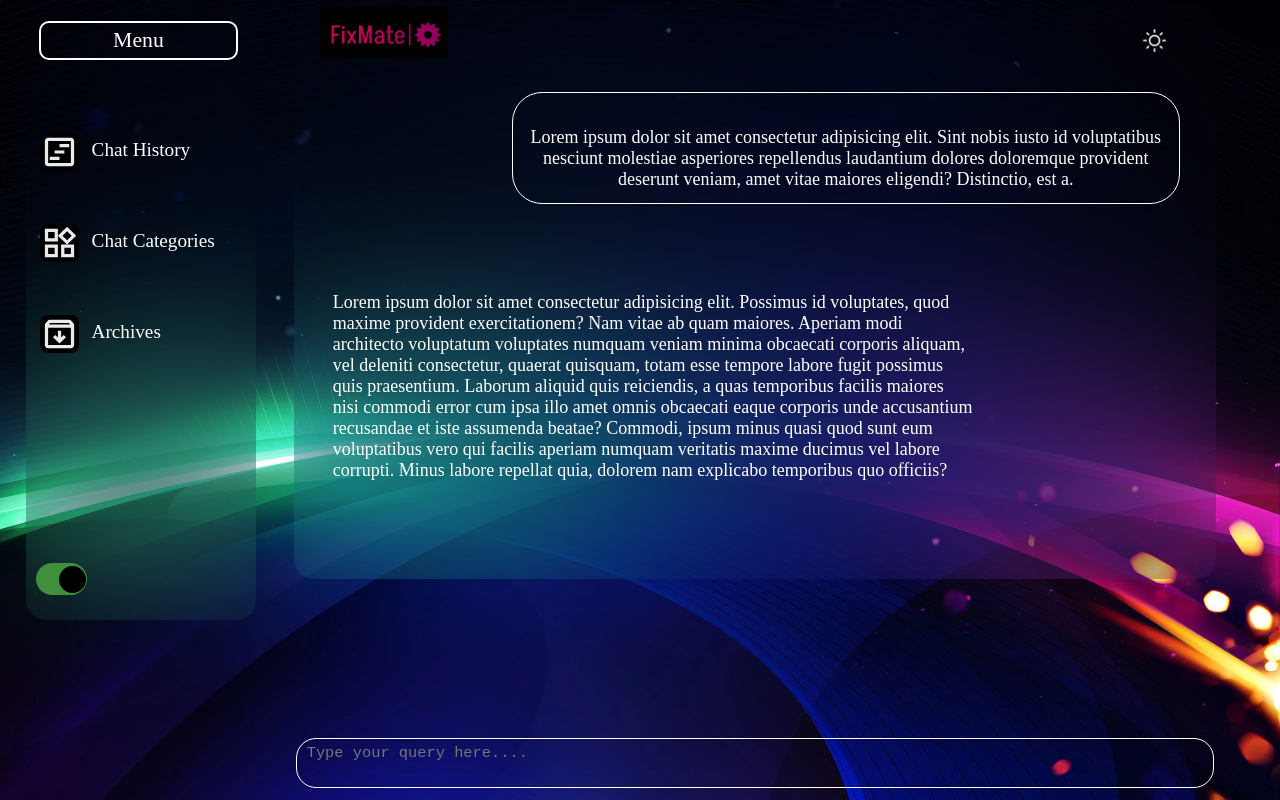
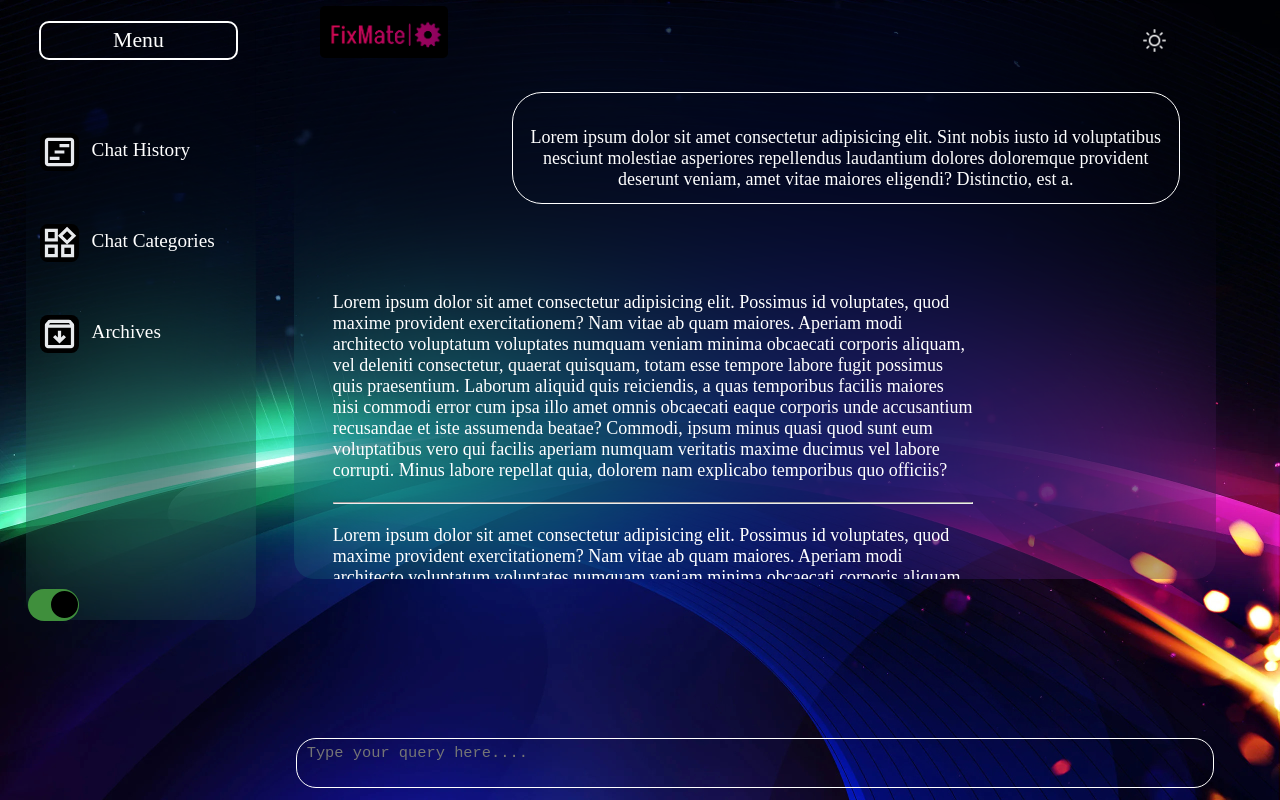
Before and after one commit to SharizHussain/FixMate-AI, a React (Vite) app: page / in a window 1280 px wide. Built offline with nearby package versions, Linux system fonts and the light colour scheme.

Commit message:
Scrollbar added

```diff
--- a/src/App.css
+++ b/src/App.css
@@ -233,6 +233,8 @@
 
 .sidebar {
   position: absolute;
+  overflow-y: auto;
+  overflow-x: hidden;
   z-index: 3;
   height: 48vw;
   width: 18vw;
@@ -321,7 +323,7 @@
   border: none;
   border-radius: 20px;
   /* padding: 1vw 1vw; */
-  margin: 44vw 0 0 2.8vw;
+  margin: 46vw 0 0 2.2vw;
   background-color: #3f8f3c;
   transition: 1s;
 }
@@ -347,7 +349,7 @@
 
 /**** Chat History ****/
 .chatHistory {
-  margin: 5vw 0 0 0;
+  margin: 5vw 0 5vw 0;
   display: flex;
   flex-direction: column;
 }
@@ -456,6 +458,7 @@ main {
 }
 .chatArea{
   position: absolute;
+  overflow-y: auto;
   z-index: 3;
   border-radius: 20px;
   height: 45vw;
--- a/src/App.jsx
+++ b/src/App.jsx
@@ -184,6 +184,10 @@ function App() {
               <img src="" alt="" />
               <p>
                 Lorem ipsum dolor sit amet consectetur adipisicing elit. Possimus id voluptates, quod maxime provident exercitationem? Nam vitae ab quam maiores. Aperiam modi architecto voluptatum voluptates numquam veniam minima obcaecati corporis aliquam, vel deleniti consectetur, quaerat quisquam, totam esse tempore labore fugit possimus quis praesentium. Laborum aliquid quis reiciendis, a quas temporibus facilis maiores nisi commodi error cum ipsa illo amet omnis obcaecati eaque corporis unde accusantium recusandae et iste assumenda beatae? Commodi, ipsum minus quasi quod sunt eum voluptatibus vero qui facilis aperiam numquam veritatis maxime ducimus vel labore corrupti. Minus labore repellat quia, dolorem nam explicabo temporibus quo officiis?
+                <br /><br /><hr /><br />
+                Lorem ipsum dolor sit amet consectetur adipisicing elit. Possimus id voluptates, quod maxime provident exercitationem? Nam vitae ab quam maiores. Aperiam modi architecto voluptatum voluptates numquam veniam minima obcaecati corporis aliquam, vel deleniti consectetur, quaerat quisquam, totam esse tempore labore fugit possimus quis praesentium. Laborum aliquid quis reiciendis, a quas temporibus facilis maiores nisi commodi error cum ipsa illo amet omnis obcaecati eaque corporis unde accusantium recusandae et iste assumenda beatae? Commodi, ipsum minus quasi quod sunt eum voluptatibus vero qui facilis aperiam numquam veritatis maxime ducimus vel labore corrupti.
+                <br /><br /><hr /><br />
+                Lorem ipsum dolor sit amet consectetur adipisicing elit. Possimus id voluptates, quod maxime provident exercitationem? Nam vitae ab quam maiores. Aperiam modi architecto voluptatum voluptates numquam veniam minima obcaecati corporis aliquam, vel deleniti consectetur, quaerat quisquam, totam esse tempore labore fugit possimus quis praesentium. Laborum aliquid quis reiciendis, a quas temporibus facilis maiores nisi commodi error cum ipsa illo amet omnis obcaecati eaque corporis unde accusantium recusandae et iste assumenda beatae? Commodi, ipsum minus quasi quod sunt eum voluptatibus vero qui facilis aperiam numquam veritatis maxime ducimus vel labore corrupti.
               </p>
             </div>
 
--- a/src/Chats.jsx
+++ b/src/Chats.jsx
@@ -6,10 +6,23 @@ export default function Chats({ prop }) {
     { title: "Hello Moto", description: "hakjfkjaskjfkjaskdfj" },
     { title: "Who is Dr. Doom", description: 'ailsdjflkjasdklfj' },
     { title: "Tell me about Js", description: "ladkjfljaslfjlask" },
+    { title: "Who is known as Bhaijaan", description: 'ailsdjflkjasdklfj' },
+    { title: "Hello Moto", description: "hakjfkjaskjfkjaskdfj" },
+    { title: "Who is Dr. Doom", description: 'ailsdjflkjasdklfj' },
+    { title: "Tell me about Js", description: "ladkjfljaslfjlask" },
+    { title: "Who is known as Bhaijaan", description: 'ailsdjflkjasdklfj' },
+    { title: "Hello Moto", description: "hakjfkjaskjfkjaskdfj" },
+    { title: "Who is Dr. Doom", description: 'ailsdjflkjasdklfj' },
+    { title: "Tell me about Js", description: "ladkjfljaslfjlask" },
     { title: "Who is known as Bhaijaan", description: 'ailsdjflkjasdklfj' }
   ]);
 
-  const [dummyCatgs, setDummyCatgs] = useState([{ img: "", title: "College" }, { img: "", title: "Cooking" }, { img: "", title: "Movie" }, { img: "", title: "Web" }])
+  const [dummyCatgs, setDummyCatgs] = useState([
+    { img: "", title: "College" },
+    { img: "", title: "Cooking" },
+    { img: "", title: "Movie" },
+    { img: "", title: "Web" }
+  ])
   return (
     <>
       {
```
